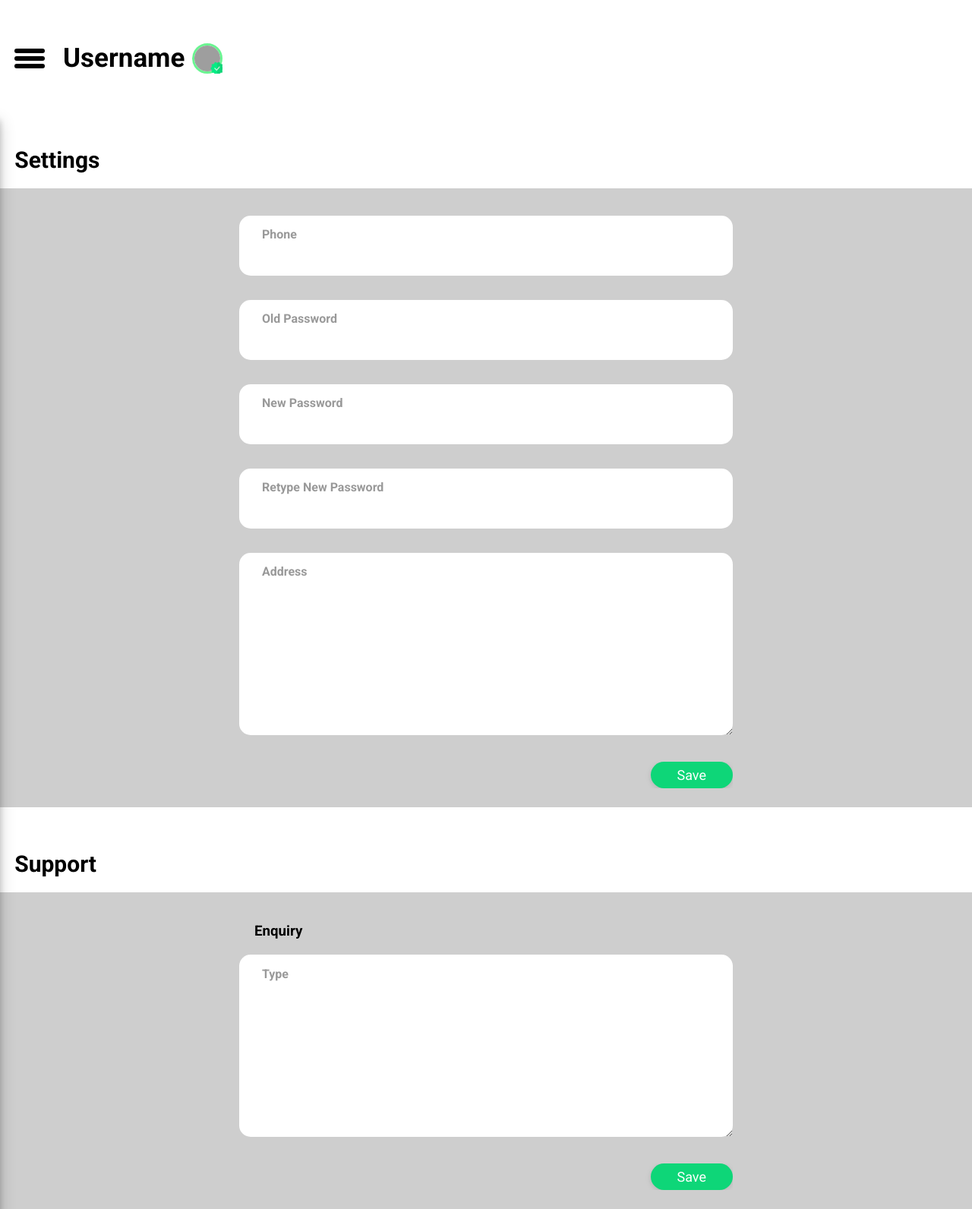
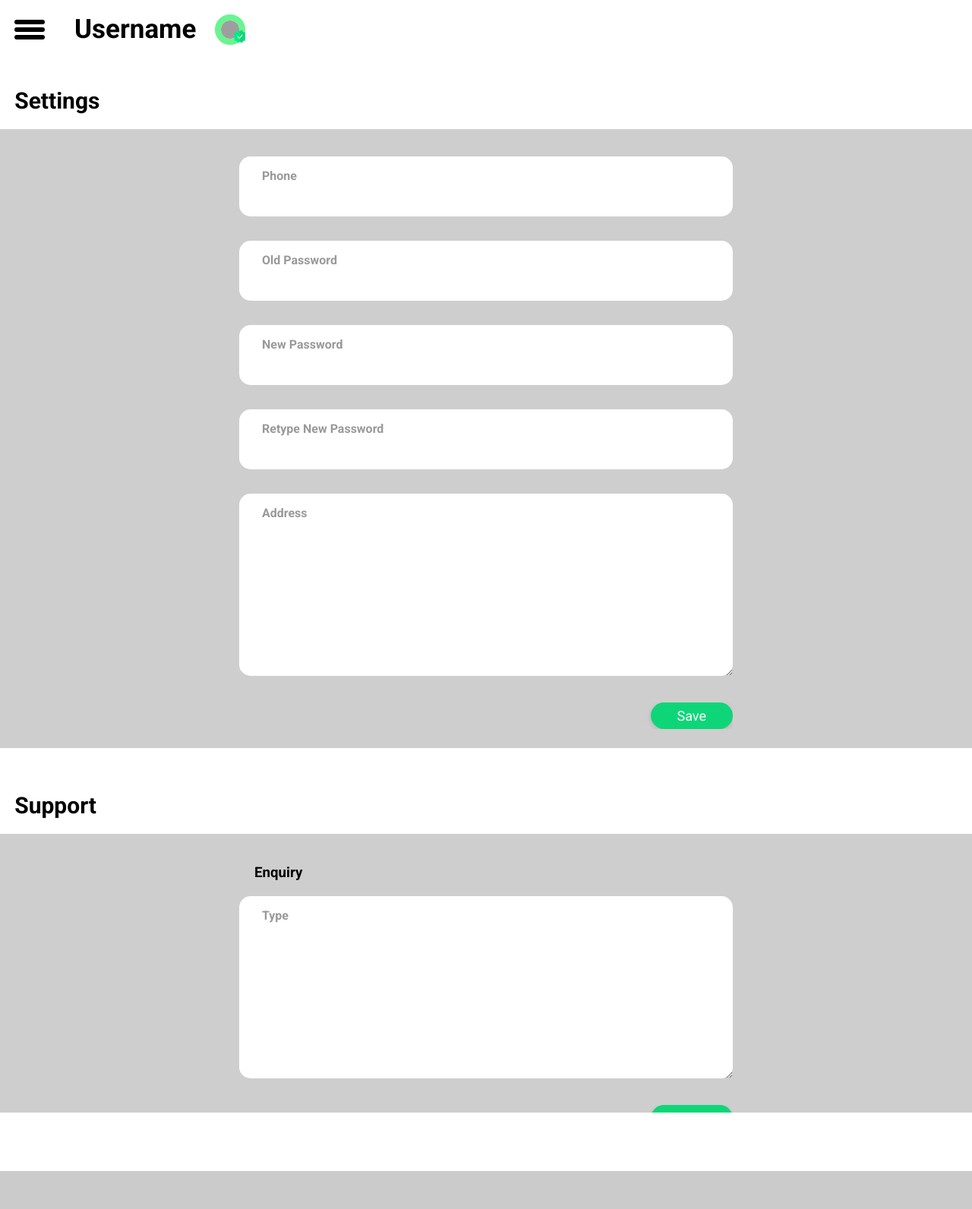
Before and after one commit to SumeetYp/ICB, a PHP site: page /settings.html in a window 1280 px wide. Shown: the whole page at 76% size. After the commit the page ends 1542 px from the top, so only its background shows below. Run offline with PHP 8.4, Linux system fonts and the light colour scheme; grey boxes are pictures that could not be loaded.

Commit message:
commit-changes

```diff
--- a/css/profile-css/header.css
+++ b/css/profile-css/header.css
@@ -1,23 +1,27 @@
 @import url('https://fonts.googleapis.com/css2?family=Roboto:wght@400;700&display=swap');
 
-nav {
-    height: 10vh;
-    padding: 20px 0;
-    display: flex;
-    align-items: center;
-    overflow: hidden;
+body{
+height: 95vh;
 }
 
 .displaySideBar {
     left: 0;
+    top:50;
 }
 
 .hideSideBar {
     left: -270px;
 }
 
+nav {
+    height: 5vh;
+    padding: 32px 0;
+    display: flex;
+    align-items: center;
+}
+
 .hamBurger {
-    margin-left:3%;
+    margin: 0 20px;
     cursor: pointer;
 }
 
@@ -29,7 +33,7 @@ nav {
     border-radius: 5px;
 }
 
-.userName {
+nav .userName {
     font-family: 'Roboto';
     font-style: normal;
     font-weight: 600;
@@ -37,8 +41,7 @@ nav {
     line-height: 18px;
     color: #000;
     margin: 0 5px;
-    padding-bottom: 20px;
-    padding-top: 20px;
+    padding: 15px;
 }
 
 nav .profilePicture {
@@ -47,52 +50,46 @@ nav .profilePicture {
     width: 40px;
     height: 40px;
     cursor: pointer;
-    overflow: hidden;
 }
 
 nav .profilePicture .check {
     position: absolute;
-    bottom: -6% !important;
-    right: -5% !important;
+    bottom: 0%;
+    right: 0%;
+    top: 50%;
+    left:60%;
     width: 45%;
-    height:45%;
-    overflow: hidden;
-
 }
 
 nav .profilePicture img:first-of-type {
     width: 100%;
     height: 100%;
     border-radius: 50%;
-    border: 3px solid #6AF491 !important;
-    overflow: hidden;
+    border: 1px solid #6AF491;
 }
 
 .sideBar {
     position: absolute;
-    top: 30;
-    left: -20.2vw;
-    width: 20.2vw;
+    top: 50;
+    width: 270px;
     background-color: #fff;
     transition: 0.5s linear;
+    z-index: 1;
 }
 
 .sideItems {
-    position: fixed;
-    width: 20.2vw;
+    width: 100%;
     max-height: 100vh;
     height: 100vh;
     margin: 0;
     background-color: #fff;
-    /* padding-left: 10px; */
-    /* padding-bottom: 60px; */
     overflow: auto;
     box-shadow: 0 4px 8px 0 rgba(0, 0, 0, 0.2), 0 6px 20px 0 rgba(0, 0, 0, 0.19);
 }
 
 .sideItems ul {
     padding: 10px 0;
-    padding-top: 50px;
+    padding-top: 60px;
     margin: 0;
     display: flex;
     flex-direction: column;
@@ -109,6 +106,7 @@ nav .profilePicture img:first-of-type {
     padding: 8px 10px;
     font-size: 20px;
     cursor: default;
+    transition: linear 0.4s;
 }
 
 .sideItems ul a:hover {
@@ -117,10 +115,10 @@ nav .profilePicture img:first-of-type {
 
 .cross {
     position: absolute;
-    top: 2vh;
+    top: -1vh;
     right: 0.5vw;
-    width: 5vw;
-    height: 10vh;
+    width: 70px;
+    height: 80px;
     border-radius: 50%;
     display: flex;
     justify-content: center;
@@ -134,8 +132,6 @@ nav .profilePicture img:first-of-type {
     width: 60%;
     height: 60%;
 }
-
-
 
 @media only screen and (max-width: 2560px) {
     nav .userName {
@@ -222,20 +218,13 @@ nav .profilePicture img:first-of-type {
     nav .profilePicture img:first-of-type {
         border: 2.5px solid #6AF491;
     }
+}
+
+@media only screen and (max-width: 375px) {
     .sideBar {
-        width: 100vw !important;
+        width: 100vw;
     }
     .hideSideBar {
         left: -100vw;
     }
 }
-
-@media only screen and (max-width: 375px) {
-    .sideBar {
-        width: 100vw !important;
-        position: absolute !important;
-    }
-    .hideSideBar {
-        left: -100%;
-    }
-}
--- a/differenceIMade.html
+++ b/differenceIMade.html
@@ -289,7 +289,7 @@
 
 
 
-    <script src="js/profile-js/sideBar.js"></script>
+    <script src="js/sideBar.js"></script>
     <script src="https://cdnjs.cloudflare.com/ajax/libs/Chart.js/2.9.4/Chart.js"></script>
 </body>
 
--- a/js/profile-js/sideBar.js
+++ /dev/null
@@ -1,13 +0,0 @@
-const sideBar = document.querySelector('.sideBar');
-const hamBurger = document.querySelector('.hamBurger');
-const cross = document.querySelector('.cross');
-hamBurger.addEventListener('click', e=>{
-    sideBar.style.left = '0';
-    setTimeout(()=>{
-        cross.style.display = 'flex';
-    }, 500);
-})
-cross.addEventListener('click', e=>{
-    sideBar.style.left= '-35vw';
-    cross.style.display = 'none';
-})
--- a/settings.html
+++ b/settings.html
@@ -143,7 +143,7 @@
 
     </div>
 
-    <script src="js/profile-js/sideBar.js"></script>
+    <script src="js/sideBar.js"></script>
 </body>
 
 </html>
```
Also changed, not shown: profile.html (+7 -3 lines).
